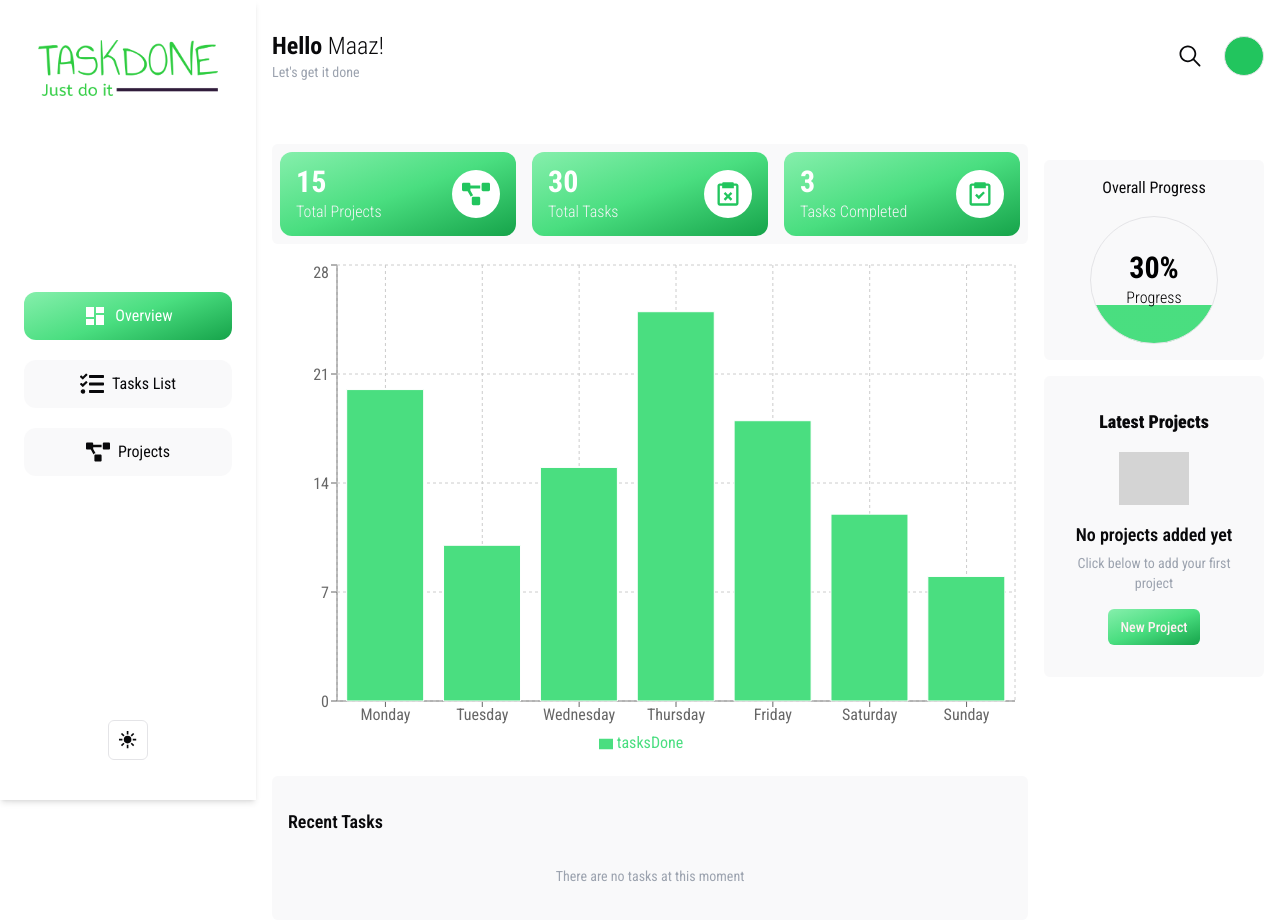
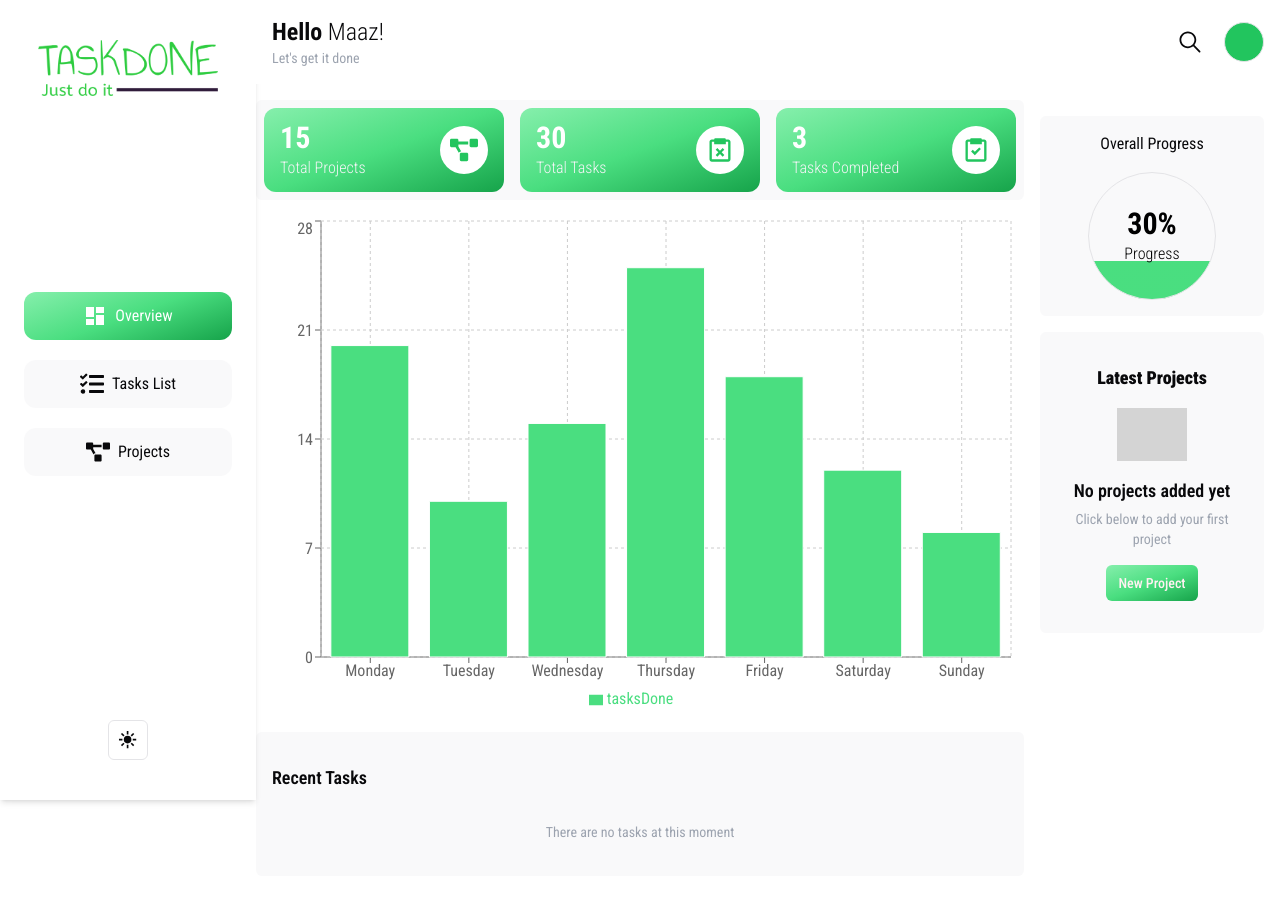
Before and after one commit to mmaazkhanhere/task-done, a Next.js app in the folder frontend/: page / in a window 1280 px wide. Shown: the top 920 px of the page. After the commit the page ends 892 px from the top, so only its background shows below. Built offline with nearby package versions, Linux system fonts and the light colour scheme; grey boxes are pictures that could not be loaded.

Commit message:
changing the navbar ui for dashboard route

```diff
--- a/frontend/src/app/(routes)/_components/navbar.tsx
+++ b/frontend/src/app/(routes)/(dashboard)/_components/navbar/navbar.tsx
@@ -2,11 +2,11 @@
 
 import React, { useState } from "react";
 
+import MobileSidebar from "@/app/(routes)/_components/mobile-sidebar";
 import UserGreeting from "./user-greeting";
+import SearchBar from "./search-bar";
 
 import { IoIosSearch, IoMdClose } from "react-icons/io";
-import SearchBar from "./search-bar";
-import MobileSidebar from "./mobile-sidebar";
 type Props = {};
 
 const Navbar = (props: Props) => {
--- a/frontend/src/app/(routes)/_components/user-greeting.tsx
+++ b/frontend/src/app/(routes)/(dashboard)/_components/navbar/user-greeting.tsx
@@ -7,8 +7,9 @@ type Props = {
 const UserGreeting = ({ name }: Props) => {
 	return (
 		<div className="flex flex-row md:flex-col items-center md:items-start gap-2 md:gap-0">
-			<p className="font-bold text-2xl">
-				Hello <span className="text-2xl font-light">{name}!</span>
+			<p className="font-bold text-xl md:text-2xl">
+				Hello{" "}
+				<span className="text-xl md:text-2xl font-light">{name}!</span>
 			</p>
 			<p className="text-sm text-gray-400 ">Let&apos;s get it done</p>
 		</div>
--- a/frontend/src/app/(routes)/(dashboard)/page.tsx
+++ b/frontend/src/app/(routes)/(dashboard)/page.tsx
@@ -1,5 +1,6 @@
 import React from "react";
 
+import Navbar from "./_components/navbar/navbar";
 import Statistics from "./_components/statistics";
 import RightSideBar from "./_components/right-sidebar/right-sidebar";
 import ProgressBarChart from "./_components/progress-bar-chart";
@@ -9,6 +10,11 @@ type Props = {};
 
 const MainPage = (props: Props) => {
 	return (
+		<section className="w-full relatives">
+			<header className="w-full sticky z-50 top-0 left-0 bg-white dark:bg-muted">
+				<Navbar />
+			</header>
+
 			<div className="flex flex-col items-center lg:item-start gap-y-4 w-full py-4">
 				<div className="flex flex-col lg:flex-row w-full">
 					<div className="w-full lg:w-9/12 flex flex-col gap-y-8 lg:gap-y-4">
@@ -19,6 +25,7 @@ const MainPage = (props: Props) => {
 					<RightSideBar />
 				</div>
 			</div>
+		</section>
 	);
 };
 
--- a/frontend/src/app/(routes)/layout.tsx
+++ b/frontend/src/app/(routes)/layout.tsx
@@ -1,7 +1,5 @@
 import React from "react";
 import Sidebar from "./_components/sidebar";
-import MobileSidebar from "./_components/mobile-sidebar";
-import Navbar from "./_components/navbar";
 
 interface Props {
 	children: React.ReactNode;
@@ -10,13 +8,10 @@ interface Props {
 const RootLayout = ({ children }: Props) => {
 	return (
 		<main className="h-full">
-			<header className="md:pl-64 md:h-28 w-full fixed z-50 inset-y-0 ">
-				<Navbar />
-			</header>
 			<section className=" h-full w-64 hidden md:flex flex-col fixed z-50 inset-y-0 dark:border-r dark:border-muted">
 				<Sidebar />
 			</section>
-			<section className="pt-14 md:pt-32 md:pl-[272px] h-full w-full px-4 md:px-0">
+			<section className="md:pl-64 h-full w-full px-4 md:px-0">
 				{children}
 			</section>
 		</main>
```
Also changed, not shown: frontend/src/app/(routes)/(dashboard)/_components/navbar/search-bar.tsx (renamed from frontend/src/app/(routes)/_components/search-bar.tsx). Lines whose indentation alone changed are shown as unchanged.
